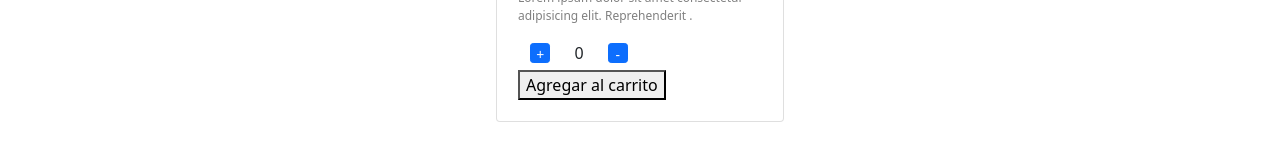
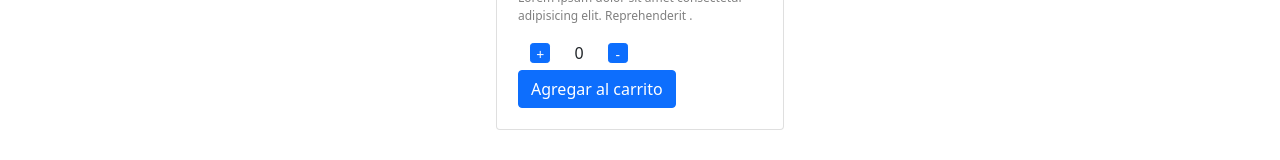
Before and after one commit to BrianLuisOjeda/React-JS, a React (Create React App) app in the folder my-app/: page /detalle/1 in a window 1280 px wide. Shown: the part 465-625 px from the top of the page. Built offline with nearby package versions, Linux system fonts and the light colour scheme.

Commit message:
Sincronizar counter

```diff
--- a/my-app/src/container/ButtonGroup.jsx
+++ /dev/null
@@ -1,34 +0,0 @@
-import React from 'react'
-import { useState } from 'react'
-
-const ButtonGroup = () => {
-
-    const [compra, setCompra] = useState('agregar')
-
-    function onAdd(cant) {
-        console.log(cant)//luego hay que hacer que lo muestre en el carrito
-        setCompra('compra')
-    }
-
-    const AgregarAlCarrito = () => {
-        return <button onClick={onAdd}>Agregar al carrito</button>
-    }
-
-    const IrAlCarrito = () => {
-        return <button onClick={() => console.log('ir al cart')}>Ir al carrito</button>
-    }
-
-
-
-    return (
-        <div>
-            { compra === 'agregar' ?
-                <AgregarAlCarrito onAdd={onAdd} />
-                :
-                <IrAlCarrito />
-            }
-        </div>
-    )
-}
-
-export default ButtonGroup
--- a/my-app/src/container/ItemCount.jsx
+++ b/my-app/src/container/ItemCount.jsx
@@ -1,37 +1,43 @@
 import React from 'react'
 import { useState } from 'react'
 import { Button } from 'react-bootstrap'
-import ButtonGroup from './ButtonGroup'
+import { Link } from 'react-router-dom'
 
 
 const ItemCount = ({ stock, initial, onAdd }) => {
 
     const [count, setCount] = useState(initial)
+    const [compra, setCompra] = useState('agregar')
+
 
     function sumar() {
         if (count < stock) {
             setCount(count + 1)
         }
     }
-    function restar(initial) {
+    function restar() {
         if (count > initial) {
             setCount(count - 1)
         }
     }
-    function agregar() {
-        if (count > initial) {
-            onAdd(count)
-        }
+    function onAdd() {
+        setCompra(count)
         setCount(initial)
     }
 
+    const AgregarAlCarrito = () => {
+        return <Button variant="primary" onClick={onAdd}>Agregar al carrito</Button>
+    }
+
+    const IrAlCarrito = () => {
+        return <Link to='/Cart'>
+            <Button variant="success">Ir al carrito</Button>
+        </Link>
+    }
 
     return (
         <>
-
             <div className="buttonsItemsCount">
-
-
                 <div className="containerItemCount">
                     <Button className="buttonCount" size="sm" onClick={sumar}>+</Button>
                     {count}
@@ -39,10 +45,12 @@ const ItemCount = ({ stock, initial, onAdd }) => {
                 </div>
             </div>
             <div className="agregarCarrito">
-                <ButtonGroup />
+                {compra === 'agregar' ?
+                    <AgregarAlCarrito />
+                    :
+                    <IrAlCarrito />
+                }
             </div>
-
-
         </>
     )
 }
--- a/my-app/src/container/ItemDetail/ItemDetail.jsx
+++ b/my-app/src/container/ItemDetail/ItemDetail.jsx
@@ -4,7 +4,7 @@ import ItemCount from '../ItemCount';
 
 
 
-const ItemDetail = ({ item }) => {
+const ItemDetail = ({ item, onAdd }) => {
 
 
     return (
@@ -19,7 +19,7 @@ const ItemDetail = ({ item }) => {
                 <Card.Text className="cardText">
                     {item.description}
                 </Card.Text>
-                <ItemCount initial={0} stock={item.stock} />
+                <ItemCount initial={0} stock={item.stock} onAdd={onAdd}/>
 
             </Card.Body>
         </Card>
```
